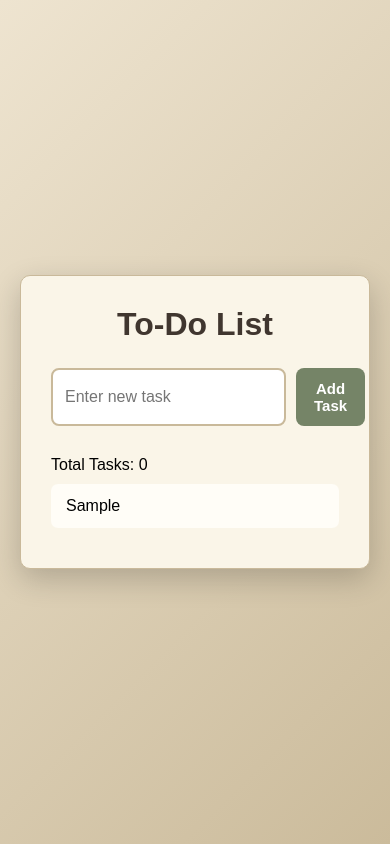
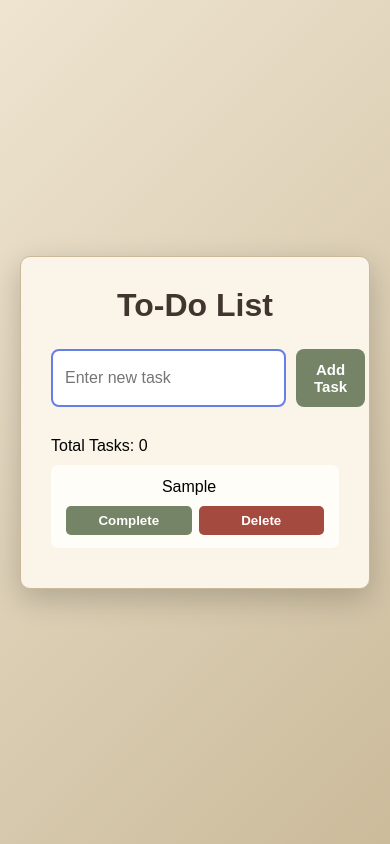
Before and after one commit to Nimal-14/To-do-List, a plain HTML site: page index.html in a window 390 px wide. Both pictures are taken after typing "Sample" into the empty fields and a click on the button "Add Task". Drawn offline with Linux system fonts and the light colour scheme.

Commit message:
Added complete and delete button

```diff
--- a/script.js
+++ b/script.js
@@ -25,11 +25,42 @@ function AddTask() {
     taskItem.classList.add("task-item");
 
     const taskTextElement = document.createElement("span");
+    taskTextElement.classList.add("task-text");
     taskTextElement.textContent = taskText;
 
+    const taskActions=document.createElement("div");
+    taskActions.classList.add("task-actions");
+
+    const completeButton = document.createElement("button");
+    completeButton.classList.add("complete-button");
+    completeButton.textContent = "Complete";
+
+    const deleteButton =document.createElement("button");
+    deleteButton.classList.add("delete-button");
+    deleteButton.textContent = "Delete";
+
+    completeButton.addEventListener('click',function(){
+        taskItem.classList.toggle('completed');
+
+        if(taskItem.classList.contains('completed')){
+            completeButton.textContent = 'Undo';
+        } else {
+            completeButton.textContent = 'Complete';
+        }
+    });
+
+    deleteButton.addEventListener('click',function(){
+        taskItem.remove();
+    })
+
+    taskActions.appendChild(completeButton);
+    taskActions.appendChild(deleteButton);
+
     taskItem.appendChild(taskTextElement);
+    taskItem.appendChild(taskActions);
+
     taskList.appendChild(taskItem);
 
     taskInput.value = '';
-    task.focus();
+    taskInput.focus();
 }
--- a/style.css
+++ b/style.css
@@ -97,6 +97,21 @@ h1 {
     #addTaskButton {
         width: 100%;
     }
+
+    .task-item {
+    align-items: flex-start;
+    flex-direction: column;
+    gap: 10px;
+}
+
+.task-actions {
+    width: 100%;
+}
+
+.complete-button,
+.delete-button {
+    flex: 1;
+}
 }
 
 .task-item {
@@ -115,3 +130,52 @@ h1 {
     border-left: 5px solid var(--sage);
     border-radius: 7px;
 }
+
+.task-text {
+    flex: 1;
+    margin-right: 12px;
+    overflow-wrap: anywhere;
+}
+
+.task-actions {
+    display: flex;
+    gap: 7px;
+}
+
+.complete-button,
+.delete-button {
+    padding: 7px 10px;
+
+    color: white;
+    font-weight: bold;
+
+    border: none;
+    border-radius: 5px;
+    cursor: pointer;
+}
+
+.complete-button {
+    background-color:#758467 ;
+}
+
+.complete-button:hover {
+    background-color: #5c6951;
+}
+
+.delete-button {
+    background-color: #a44a3f;
+}
+
+.delete-button:hover {
+    background-color: #843b33;
+}
+
+/* Applied by JavaScript when Done is clicked */
+.task-item.completed {
+    opacity: 0.65;
+    background-color: #e9e3d5;
+}
+
+.task-item.completed .task-text {
+    text-decoration: line-through;
+}
```
